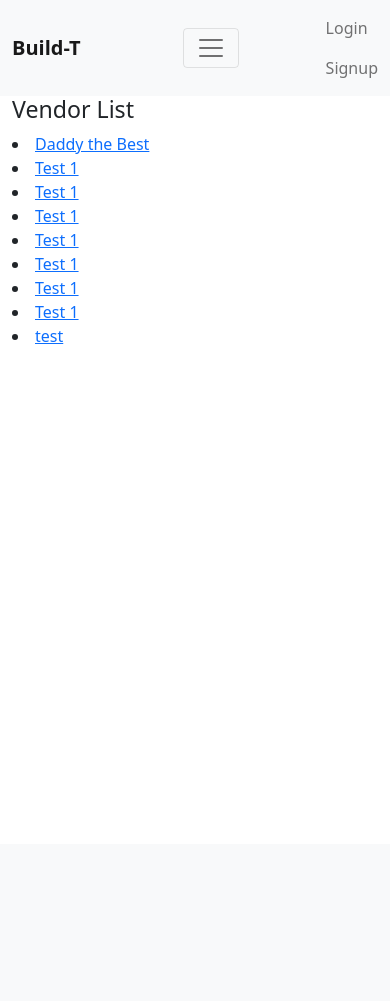
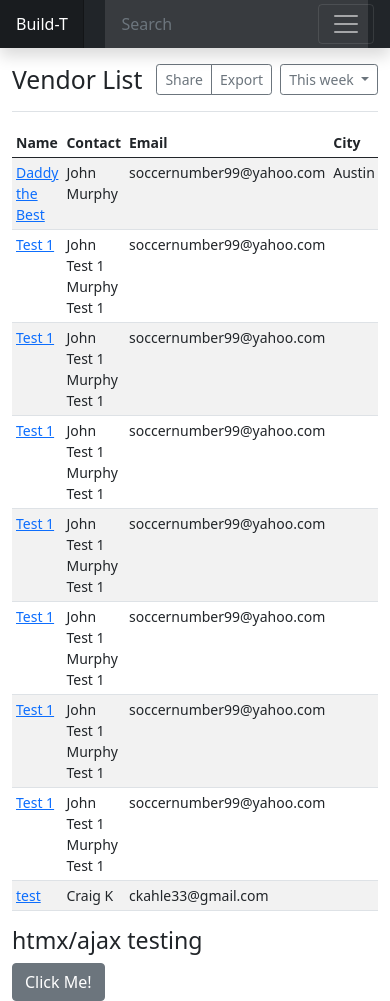
Before and after one commit to wjcmurphy/buildt, a Django app: page /vendors/ in a window 390 px wide. Before the commit the page ends 344 px from the top, so only its background shows below. Run offline with Django 4.2, Linux system fonts and the light colour scheme; data comes from the database, SQL or seed files in the repository; both versions use the stored data as it was after the commit; some libraries are stand-ins or nearby versions.

Commit message:
login fixes- dashboard portal layout - htmx is fukin sweet

```diff
--- a/accounts/templates/accounts/profile.html
+++ b/accounts/templates/accounts/profile.html
@@ -1,4 +1,4 @@
-{% extends "layout.html" %}
+{% extends "portal_layout.html" %}
 
 {% block content %}
 
--- a/accounts/templates/accounts/signup.html
+++ b/accounts/templates/accounts/signup.html
@@ -1,4 +1,4 @@
-{% extends "layout.html" %}
+{% extends "landing_layout.html" %}
 
 {% block content %}
 
--- a/buildt/templates/portal_layout.html
+++ b/buildt/templates/portal_layout.html
@@ -7,46 +7,115 @@
 
     <link href="https://cdn.jsdelivr.net/npm/bootstrap@5.1.0/dist/css/bootstrap.min.css" rel="stylesheet" integrity="sha384-KyZXEAg3QhqLMpG8r+8fhAXLRk2vvoC2f3B09zVXn8CA5QIVfZOJ3BCsw2P0p/We" crossorigin="anonymous">
 
-    <title>Hello, world!</title>
+    <title>Build-T</title>
   </head>
-  <body>
-  <nav class="navbar navbar-expand-lg navbar-light bg-light">
-    <div class="container">
-      <a class="navbar-brand fw-bold" href="/">Build-T</a>
-      <button class="navbar-toggler" type="button" data-toggle="collapse" data-target="#navbarNavAltMarkup" aria-controls="navbarNavAltMarkup" aria-expanded="false" aria-label="Toggle navigation">
+  <body hx-headers='{"X-CSRFToken": "{{ csrf_token }}"}'>
+
+  <header class="navbar navbar-dark sticky-top bg-dark flex-md-nowrap p-0 shadow">
+    <a class="navbar-brand col-md-3 col-lg-2 me-0 px-3" href="#">Build-T</a>
+    <button class="navbar-toggler position-absolute d-md-none collapsed" type="button" data-bs-toggle="collapse" data-bs-target="#sidebarMenu" aria-controls="sidebarMenu" aria-expanded="false" aria-label="Toggle navigation">
       <span class="navbar-toggler-icon"></span>
     </button>
-      <div class="collapse navbar-collapse" id="navbarNavAltMarkup">
+    <form action="{% url 'search_results' %}" method="get">
+      <input class="form-control form-control-dark w-100" name="q" type="text" placeholder="Search" aria-label="Search">
+    </form>
     <div class="navbar-nav">
-          <a class="nav-link active" href="{% url 'vendors:list' %}">Vendor List</a>
-          <a class="nav-link active" href={% url 'vendors:create' %}>Create Vendor</a>
-          {% comment %} <a class="nav-link active" href="{% url 'vendors:resources:create' vendor.id %}">Create Resource</a> {% endcomment %}
-          {% comment %} <a href="{% url 'vendors:resources:create' vendor.id %}">Create Resource</a>  {% endcomment %}
-          {% comment %} <a class="nav-link active" href="/">Developers</a> {% endcomment %}
-          {% comment %} <a class="nav-link active" href="/">Open for Work</a> {% endcomment %}
-          <a class="nav-link active" href="{% url 'search' %}">Search</a>
+      <div class="nav-item text-nowrap">
+        {% if user.is_authenticated %}
+          <li><a class="nav-link" href="/">{{ user.username }}</a></li>
+          <li><a class="nav-link" href="{% url 'accounts:logout' %}">Sign out</a></li>
+        {% endif %}
       </div>
     </div>
-        <ul class="nav navbar-nav navbar-right">
-          {% if user.is_authenticated %}
-            <li><a class="nav-link" href="/">{{ user.username }}</a></li>
-            <li><a class="nav-link" href="{% url 'accounts:logout' %}">Logout</a></li>
-          {% else %}
-            <li><a class="nav-link" href="{% url 'accounts:login' %}">Login</a></li>
-            <li><a class="nav-link" href="{% url 'accounts:signup' %}">Signup</a></li>
-          {% endif %}
+  </header>
+
+  <div class="container-fluid">
+    <div class="row">
+      <nav id="sidebarMenu" class="col-md-3 col-lg-2 d-md-block bg-light sidebar collapse">
+        <div class="position-sticky pt-3">
+          <ul class="nav flex-column">
+            <li class="nav-item">
+              <a class="nav-link active" aria-current="page" href="#">
+                <span data-feather="home"></span>
+                Dashboard
+              </a>
+            </li>
+            <li class="nav-item">
+              <a class="nav-link" href="{% url 'vendors:list' %}">
+                <span data-feather="vendor_list"></span>
+                Vendor List
+              </a>
+            </li>
+            <li class="nav-item">
+              <a class="nav-link" href={% url 'vendors:create' %}>
+                <span data-feather="create_vendor"></span>
+                Create Vendor
+              </a>
+            </li>
+            <li class="nav-item">
+              <a class="nav-link" href="#">
+                <span data-feather="users"></span>
+                placeholder
+              </a>
+            </li>
+            <li class="nav-item">
+              <a class="nav-link" href="#">
+                <span data-feather="bar-chart-2"></span>
+                placeholder
+              </a>
+            </li>
+          </ul>
+
+          <h6 class="sidebar-heading d-flex justify-content-between align-items-center px-3 mt-4 mb-1 text-muted">
+            <span>Saved reports</span>
+            <a class="link-secondary" href="#" aria-label="Add a new report">
+              <span data-feather="plus-circle"></span>
+            </a>
+          </h6>
+          <ul class="nav flex-column mb-2">
+            <li class="nav-item">
+              <a class="nav-link" href="#">
+                <span data-feather="file-text"></span>
+                Current month
+              </a>
+            </li>
+            <li class="nav-item">
+              <a class="nav-link" href="#">
+                <span data-feather="file-text"></span>
+                Last quarter
+              </a>
+            </li>
+            <li class="nav-item">
+              <a class="nav-link" href="#">
+                <span data-feather="file-text"></span>
+                Social engagement
+              </a>
+            </li>
+            <li class="nav-item">
+              <a class="nav-link" href="#">
+                <span data-feather="file-text"></span>
+                Year-end sale
+              </a>
+            </li>
           </ul>
         </div>
       </nav>
 
-  <div class="container">
+      <main class="col-md-9 ms-sm-auto col-lg-10 px-md-4">
         {% block content %}{% endblock %}
+      </main>
+    </div>
   </div>
 
     <script src="https://cdn.jsdelivr.net/npm/bootstrap@5.1.0/dist/js/bootstrap.bundle.min.js" integrity="sha384-U1DAWAznBHeqEIlVSCgzq+c9gqGAJn5c/t99JyeKa9xxaYpSvHU5awsuZVVFIhvj" crossorigin="anonymous"></script>
+    <script src="https://cdn.jsdelivr.net/npm/feather-icons@4.28.0/dist/feather.min.js" integrity="sha384-uO3SXW5IuS1ZpFPKugNNWqTZRRglnUJK6UAZ/gxOX80nxEkN9NcGZTftn6RzhGWE" crossorigin="anonymous"></script><script src="https://cdn.jsdelivr.net/npm/chart.js@2.9.4/dist/Chart.min.js" integrity="sha384-zNy6FEbO50N+Cg5wap8IKA4M/ZnLJgzc6w2NqACZaK0u0FXfOWRRJOnQtpZun8ha" crossorigin="anonymous"></script><script src="dashboard.js"></script>
+    <script src="https://unpkg.com/htmx.org@1.7.0" integrity="sha384-EzBXYPt0/T6gxNp0nuPtLkmRpmDBbjg6WmCUZRLXBBwYYmwAUxzlSGej0ARHX0Bo" crossorigin="anonymous" defer></script>
+
     <link rel="preconnect" href="https://fonts.googleapis.com">
     <link rel="preconnect" href="https://fonts.gstatic.com" crossorigin>
     <link href="https://fonts.googleapis.com/css2?family=Nunito:wght@300;400&display=swap" rel="stylesheet">
     <link rel="stylesheet" href="https://cdn.jsdelivr.net/npm/bootstrap-icons@1.3.0/font/bootstrap-icons.css">
+    {% load static %}
+    <link rel="stylesheet" href="{% static 'css/dashboard.css' %}">
   </body>
 </html>
--- a/pages/templates/pages/index.html
+++ b/pages/templates/pages/index.html
@@ -7,7 +7,7 @@
     <div class="position-relative overflow-hidden p-3 p-md-5 text-center main-callout ">
         <div class="row">
             <div class="col-md-6 mx-auto my-5">
-                <h1 class="display-4 fw-normal">Best Talent in Tech</h1>
+                <h1 class="display-4 fw-normal"><i>The</i> Talent Sharing Community</h1>
                 <p class="lead fw-normal">And an even wittier subheading to boot. Jumpstart your marketing efforts with this example based on Apple’s marketing pages.</p>
                 <a class="btn btn-outline-secondary" href="#">Coming soon</a>
             </div>
--- /dev/null
+++ b/vendors/static/css/dashboard.css
@@ -0,0 +1,100 @@
+body {
+  font-size: .875rem;
+}
+
+.feather {
+  width: 16px;
+  height: 16px;
+  vertical-align: text-bottom;
+}
+
+/*
+ * Sidebar
+ */
+
+.sidebar {
+  position: fixed;
+  top: 0;
+  /* rtl:raw:
+  right: 0;
+  */
+  bottom: 0;
+  /* rtl:remove */
+  left: 0;
+  z-index: 100; /* Behind the navbar */
+  padding: 48px 0 0; /* Height of navbar */
+  box-shadow: inset -1px 0 0 rgba(0, 0, 0, .1);
+}
+
+@media (max-width: 767.98px) {
+  .sidebar {
+    top: 5rem;
+  }
+}
+
+.sidebar-sticky {
+  position: relative;
+  top: 0;
+  height: calc(100vh - 48px);
+  padding-top: .5rem;
+  overflow-x: hidden;
+  overflow-y: auto; /* Scrollable contents if viewport is shorter than content. */
+}
+
+.sidebar .nav-link {
+  font-weight: 500;
+  color: #333;
+}
+
+.sidebar .nav-link .feather {
+  margin-right: 4px;
+  color: #727272;
+}
+
+.sidebar .nav-link.active {
+  color: #2470dc;
+}
+
+.sidebar .nav-link:hover .feather,
+.sidebar .nav-link.active .feather {
+  color: inherit;
+}
+
+.sidebar-heading {
+  font-size: .75rem;
+  text-transform: uppercase;
+}
+
+/*
+ * Navbar
+ */
+
+.navbar-brand {
+  padding-top: .75rem;
+  padding-bottom: .75rem;
+  font-size: 1rem;
+  background-color: rgba(0, 0, 0, .25);
+  box-shadow: inset -1px 0 0 rgba(0, 0, 0, .25);
+}
+
+.navbar .navbar-toggler {
+  top: .25rem;
+  right: 1rem;
+}
+
+.navbar .form-control {
+  padding: .75rem 1rem;
+  border-width: 0;
+  border-radius: 0;
+}
+
+.form-control-dark {
+  color: #fff;
+  background-color: rgba(255, 255, 255, .1);
+  border-color: rgba(255, 255, 255, .1);
+}
+
+.form-control-dark:focus {
+  border-color: transparent;
+  box-shadow: 0 0 0 3px rgba(255, 255, 255, .25);
+}
--- a/vendors/templates/vendors/list.html
+++ b/vendors/templates/vendors/list.html
@@ -1,12 +1,65 @@
 {% extends 'portal_layout.html' %}
 {% block content %}
 
-<h3>Vendor List</h3>
+<div class="d-flex justify-content-between flex-wrap flex-md-nowrap align-items-center pt-3 pb-2 mb-3 border-bottom">
+    <h1 class="h2">Vendor List</h1>
+    <div class="btn-toolbar mb-2 mb-md-0">
+      <div class="btn-group me-2">
+        <button type="button" class="btn btn-sm btn-outline-secondary">Share</button>
+        <button type="button" class="btn btn-sm btn-outline-secondary">Export</button>
+      </div>
+      <button type="button" class="btn btn-sm btn-outline-secondary dropdown-toggle">
+        <span data-feather="calendar"></span>
+        This week
+      </button>
+    </div>
+  </div>
 
-{% for vendor in vendors %}
-    <li>
-        <a href="{% url 'vendors:detail' vendor.id %}">{{ vendor.business_name}}</a>
-    </li>
-{% endfor %}
+  <div class="table-responsive">
+    <table class="table table-striped table-sm">
+      <thead>
+        <tr>
+          <th scope="col">Name</th>
+          <th scope="col">Contact</th>
+          <th scope="col">Email</th>
+          <th scope="col">City</th>
+          <th scope="col">State</th>
+          <th scope="col">Country</th>
+        </tr>
+      </thead>
+      <tbody>
+        {% for vendor in vendors %}
+            <tr>
+                <td>
+                    <a href="{% url 'vendors:detail' vendor.id %}">{{ vendor.business_name}}</a>
+                </td>
+                <td>
+                    {{ vendor.first_name }} {{ vendor.last_name }}
+                </td>
+                <td>
+                    {{ vendor.email }}
+                </td>
+                <td>
+                    {{ vendor.city }}
+                </td>
+                <td>
+                    {{ vendor.state }}
+                </td>
+                <td>
+                    {{ vendor.country }}
+                </td>
+            </tr>
+        {% endfor %}
+      </tbody>
+    </table>
+
+    <h3>htmx/ajax testing</h3>
+    <button type="button" class="btn btn-secondary" hx-post="/vendors/clicked"
+        hx-trigger="click"
+        hx-target="this"
+        hx-swap="outerHTML">
+    Click Me!
+    </button>
+  </div>
 
 {% endblock %}
--- /dev/null
+++ b/vendors/templates/vendors/partials/clicked.html
@@ -0,0 +1,6 @@
+<button type="button" class="btn btn-primary" hx-post="/vendors/clicked"
+hx-trigger="click"
+hx-target="this"
+hx-swap="outerHTML">
+Sent by server! clicked on {% now "jS F Y H:i:s" %} by {{ user.username }}
+</button>
--- a/vendors/urls.py
+++ b/vendors/urls.py
@@ -9,4 +9,5 @@ urlpatterns = [
     path('create/', views.create, name='create'),
     path('<int:vendor_id>', views.detail, name='detail'),
     path('<int:vendor_id>/resources/', include('resources.urls', namespace='resources')),
+    path('clicked', views.clicked, name="clicked")
 ]
--- a/vendors/views.py
+++ b/vendors/views.py
@@ -28,3 +28,6 @@ def create(request):
         'form': form,
     }
     return render(request, 'vendors/create.html', context)
+
+def clicked(request):
+    return render(request, 'vendors/partials/clicked.html')
```
Also changed, not shown: accounts/templates/accounts/login.html (+30 -3 lines), db.sqlite3, 1 other file. Lines whose indentation alone changed are shown as unchanged.
